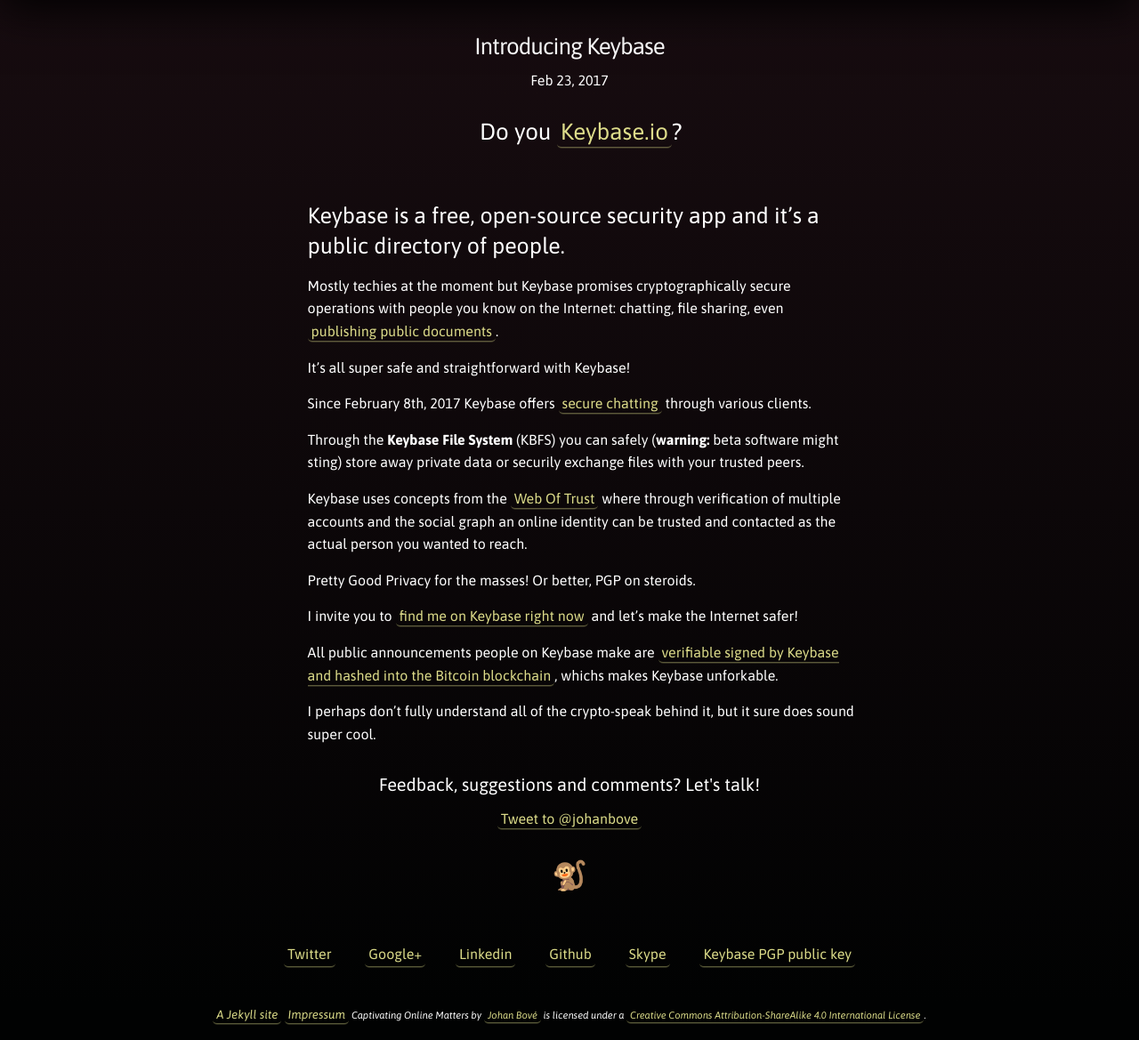
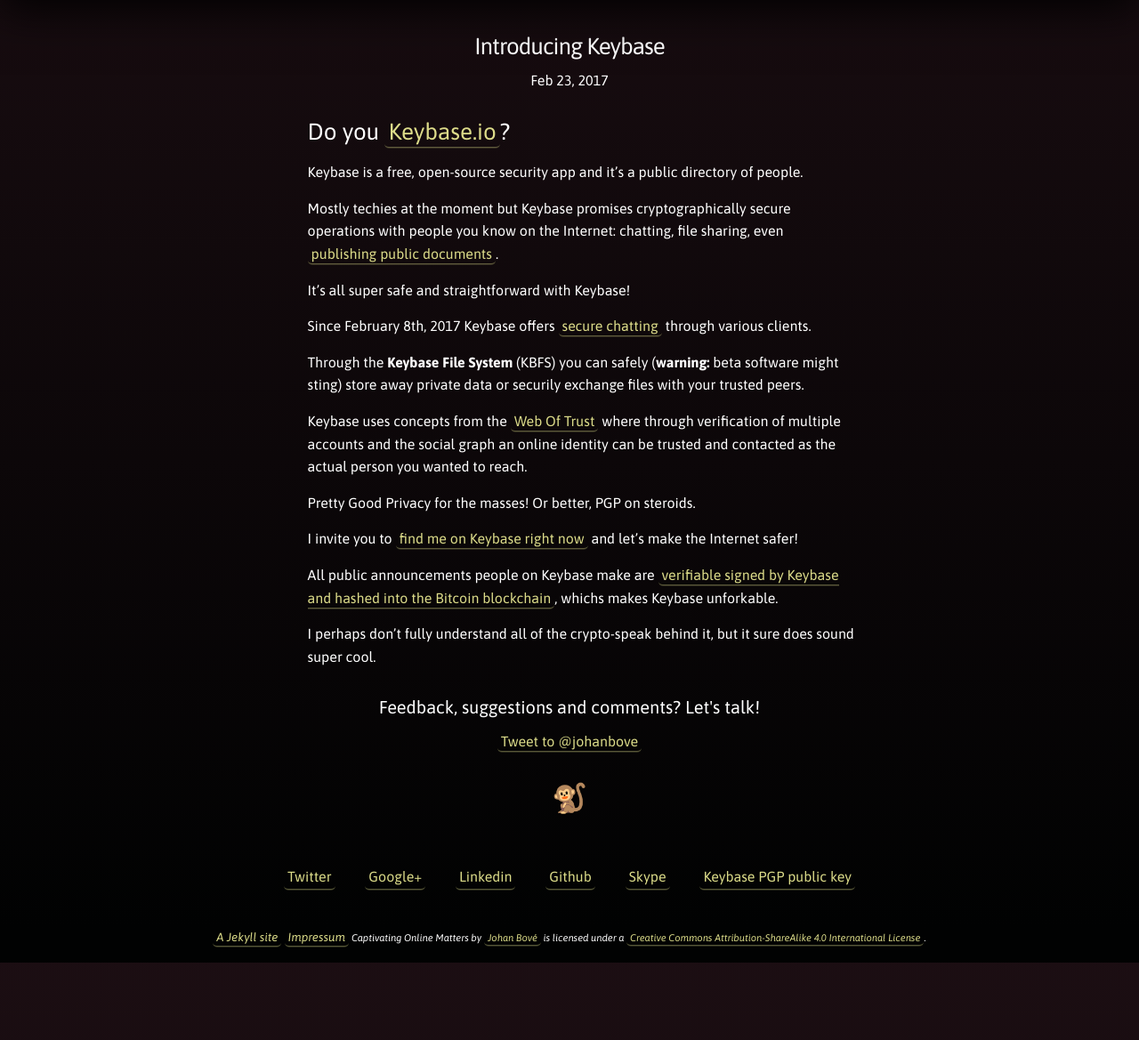
Before and after one commit to johanbove/johanbove.github.io, a Jekyll site: the page built from _posts/2017-02-23-keybase-file-system.md, in a window 1280 px wide. Shown: the part 214-1383 px from the top of the page at 89% size. Built offline with Jekyll 4.4.1, drawn with Linux system fonts in a browser that asks for light colours; comment, search, counter and statistics services are not loaded; after the commit the page ends 1296 px from its top, so only the background shows below that.

Commit message:
Updates posts and title layout

```diff
--- a/_posts/2017-02-23-keybase-file-system.md
+++ b/_posts/2017-02-23-keybase-file-system.md
@@ -6,7 +6,7 @@
 
 # Do you [Keybase.io](https://keybase.io)?
 
-## Keybase is a free, open-source security app and it's a public directory of people.
+Keybase is a free, open-source security app and it's a public directory of people.
 
 Mostly techies at the moment but Keybase promises cryptographically secure operations with people you know on the Internet: chatting, file sharing, even [publishing public documents](https://johanbove.keybase.pub).
 
--- a/_sass/_layout.scss
+++ b/_sass/_layout.scss
@@ -371,7 +371,6 @@
 
   h1 {
     font-size: 26px;
-    text-align: center;
   }
 
   h2 {
```
Also changed, not shown: posts.md (+1 -0 lines).
